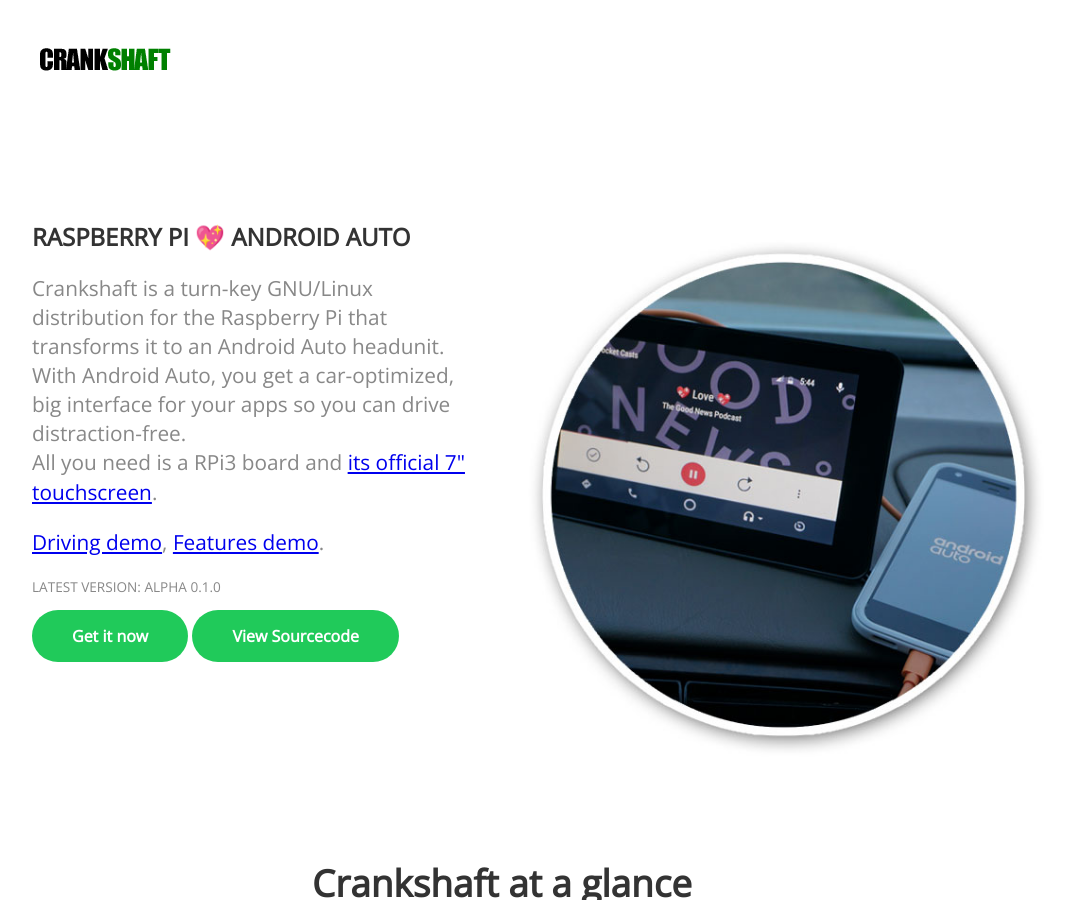
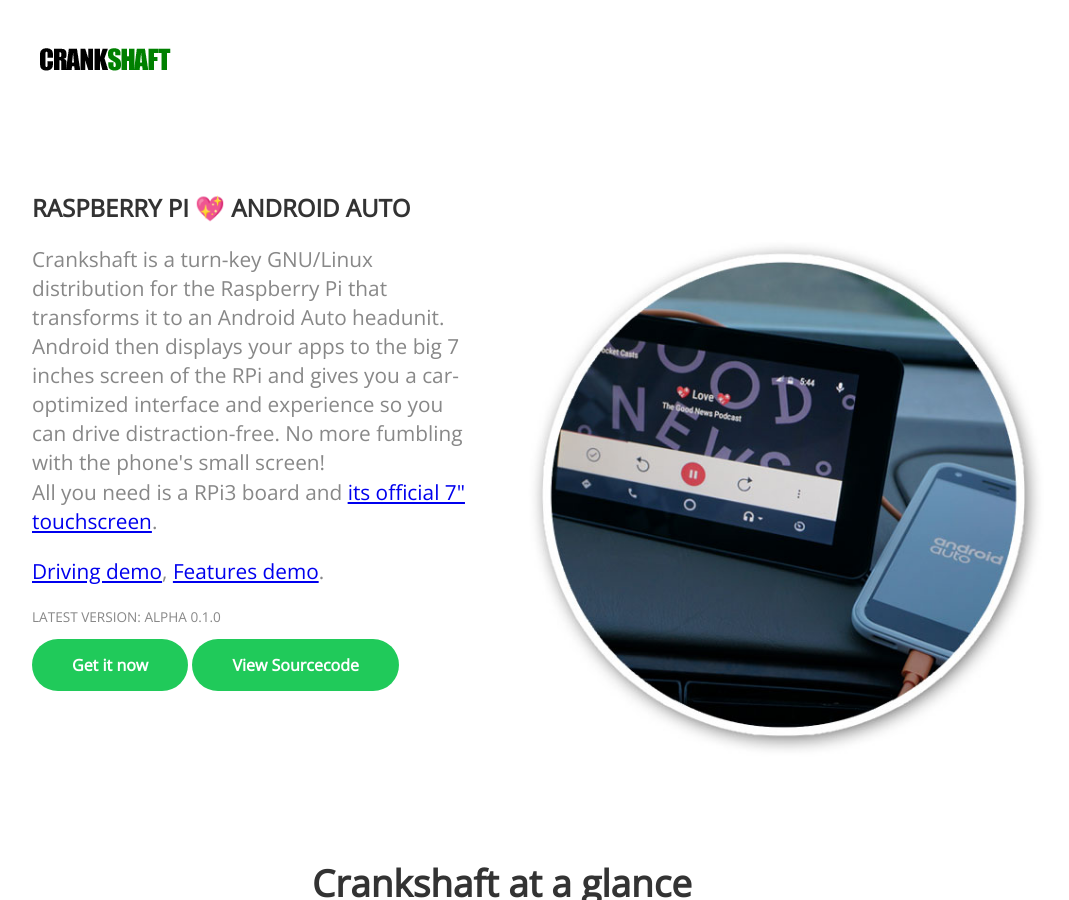
Before and after one commit to opencardev/getcrankshaft.github.io, a Jekyll site: the page built from index.html, in a window 1280 px wide and 900 px high. Shown: the whole window, without its empty margins (138-1207 px from the left). Built offline with Jekyll 4.4.1, drawn with Linux system fonts in a browser that asks for light colours.

```diff
--- a/index.html
+++ b/index.html
@@ -7,7 +7,7 @@
 		<div class="column">
 			<div>
 				<div class="maintitle">raspberry pi 💖 android auto</div>
-				<p>Crankshaft is a turn-key GNU/Linux distribution for the Raspberry Pi that transforms it to an Android Auto headunit. With Android Auto, you get a car-optimized, big interface for your apps so you can drive distraction-free.<br />All you need is a RPi3 board and <a href="https://www.raspberrypi.org/products/raspberry-pi-touch-display/">its official 7" touchscreen</a>.</p><p><a href="https://youtu.be/oq1TR78kpL4" target="_blank">Driving demo</a>, <a href="https://youtu.be/tFEpfuDBDjM" target="_blank">Features demo</a>.</p>
+				<p>Crankshaft is a turn-key GNU/Linux distribution for the Raspberry Pi that transforms it to an Android Auto headunit. Android then displays your apps to the big 7 inches screen of the RPi and gives you a car-optimized interface and experience so you can drive distraction-free. No more fumbling with the phone's small screen!<br />All you need is a RPi3 board and <a href="https://www.raspberrypi.org/products/raspberry-pi-touch-display/">its official 7" touchscreen</a>.</p><p><a href="https://youtu.be/oq1TR78kpL4" target="_blank">Driving demo</a>, <a href="https://youtu.be/tFEpfuDBDjM" target="_blank">Features demo</a>.</p>
 				<p class="subtitle">Latest version: Alpha 0.1.0</p>
 				<div class="button">
 					<a href="https://github.com/htruong/crankshaft/releases" target="_blank">Get it now</a> <a href="https://github.com/htruong/crankshaft" target="_blank">View Sourcecode</a>
```
